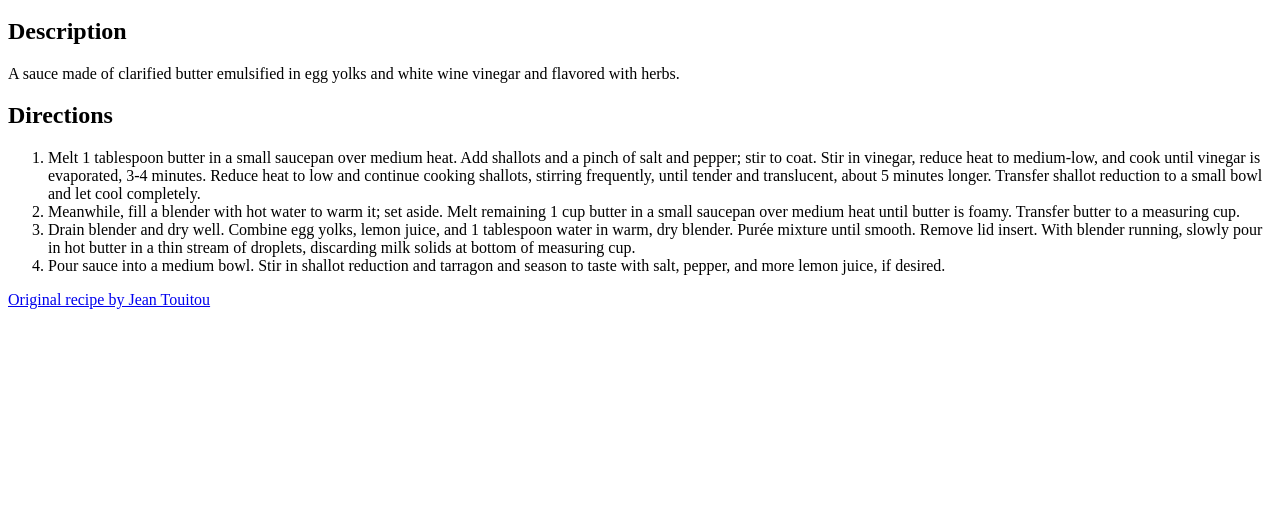
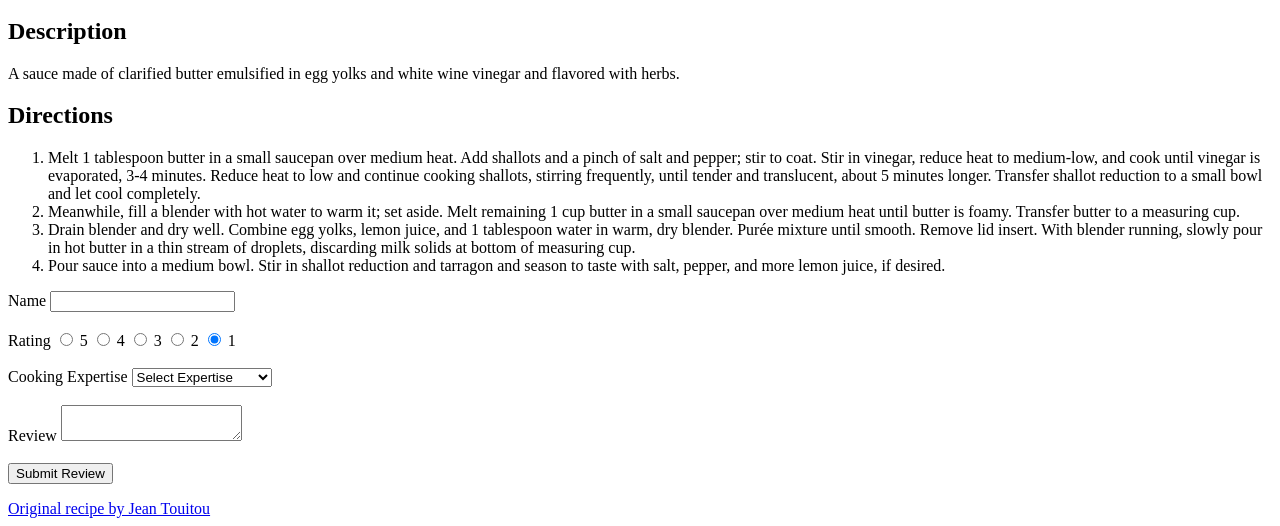
Before and after one commit to Tulen/html_introduction, a plain HTML site: page index.html in a window 1280 px wide. Shown: the part 970-1496 px from the top of the page. Before the commit the page ends 1287 px from the top, so only its background shows below. Drawn offline with Linux system fonts and the light colour scheme.

Commit message:
add review form

```diff
--- a/index.html
+++ b/index.html
@@ -63,6 +63,49 @@
       </ol>
     </section>
 
+    <section>
+      <form action = '/reviews' method='post'>
+        <label for 'name'> Name </label>
+        <input id = 'name' type='text'> </input>
+
+        <br>
+        <br>
+
+        <label for ='rating'> Rating </label>
+        <input type='radio' name = 'rating'  value = '5'> 5 </input>
+        <input type='radio' name = 'rating'  value = '4'> 4 </input>
+        <input type='radio' name = 'rating'  value = '3'> 3 </input>
+        <input type='radio' name = 'rating'  value = '2'> 2 </input>
+        <input type='radio' name = 'rating'  value = '1' checked> 1 </input>
+
+        <br>
+        <br>
+
+        <label for = 'expertise'> Cooking Expertise </label>
+        <select id = 'expertise'>
+          <option disabled selected> Select Expertise </option>
+          <option value = 'Sometimes Cook'> Sometimes Cook </option>
+          <option value = 'Cook Everyday'> Cook Everyday </option>
+          <option value = 'Cooking Is A Hobby'> Cooking Is A Hobby </option>
+          <option value = 'Professional Chef'> Professional Chef </option>
+        </select>
+
+        <br>
+        <br>
+
+        <label>
+          Review
+          <textarea> </textarea>
+        </label>
+
+        <br>
+        <br>
+
+        <input type = 'submit' value = 'Submit Review'>
+
+      </form>
+    </section>
+
     <footer>
       <a href = "http://www.epicurious.com/recipes/food/views/bearnaise-sauce-395049">  Original recipe by Jean Touitou </a>
     </footer>
```
